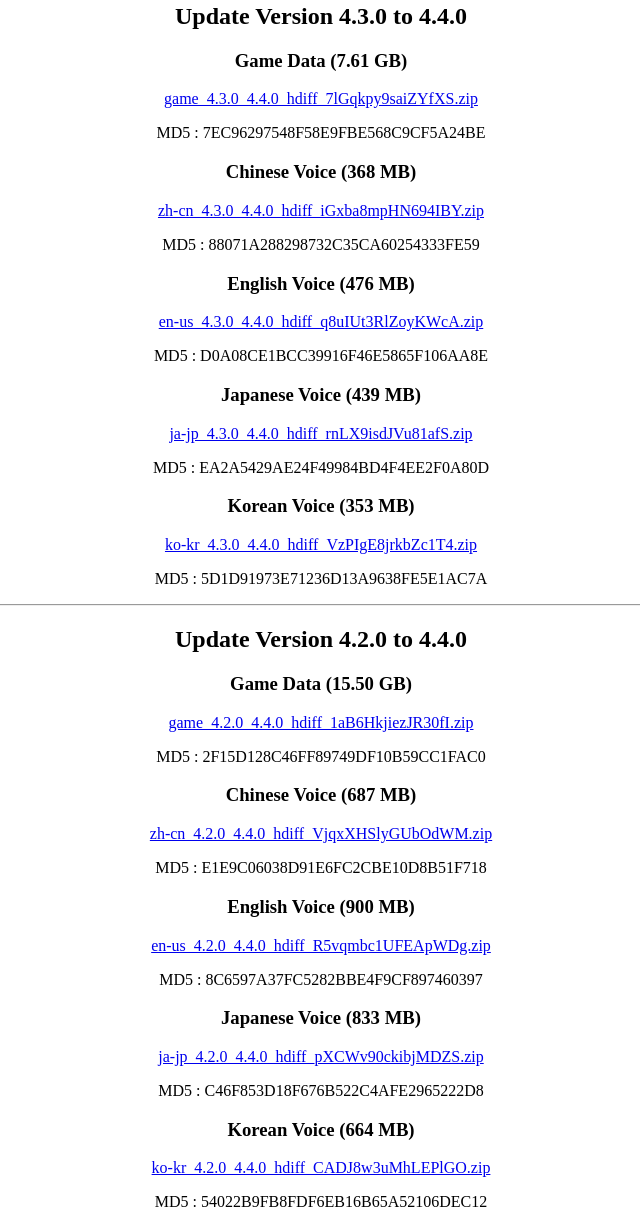
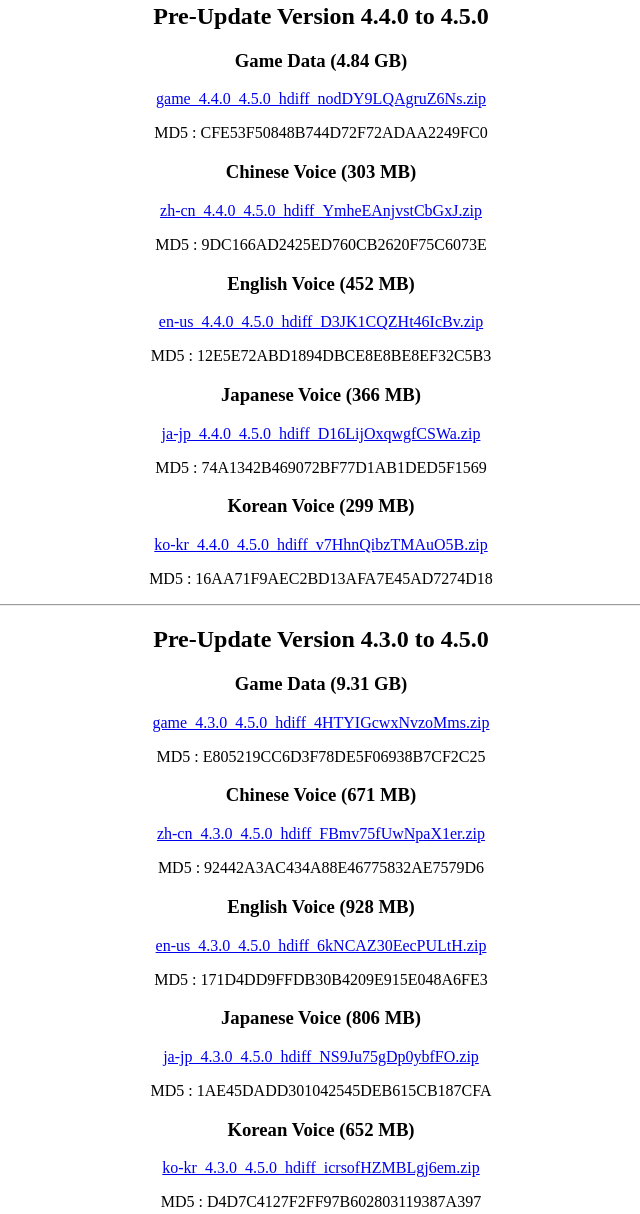
Before and after one commit to DevonTM/genshin-patch-page, a plain HTML site: page index.html in a window 1280 px wide. Shown: the part 99-1313 px from the top of the page, without its empty margins (319-959 px from the left). Drawn offline with Linux system fonts and the light colour scheme.

Commit message:
Pre-Update Version 4.4.0 to 4.5.0

```diff
--- a/index.html
+++ b/index.html
@@ -15,6 +15,50 @@
 <body>
   <div style="text-align: center;">
     <h1>Genshin Impact Patch</h1>
+    <hr>
+    <h2>Pre-Update Version 4.4.0 to 4.5.0</h2>
+    <h3>Game Data (4.84 GB)</h3><a href=
+    "https://autopatchhk.yuanshen.com/client_app/update/hk4e_global/10/game_4.4.0_4.5.0_hdiff_nodDY9LQAgruZ6Ns.zip"
+    download="">game_4.4.0_4.5.0_hdiff_nodDY9LQAgruZ6Ns.zip</a>
+    <p>MD5 : CFE53F50848B744D72F72ADAA2249FC0</p>
+    <h3>Chinese Voice (303 MB)</h3><a href=
+    "https://autopatchhk.yuanshen.com/client_app/update/hk4e_global/10/zh-cn_4.4.0_4.5.0_hdiff_YmheEAnjvstCbGxJ.zip"
+    download="">zh-cn_4.4.0_4.5.0_hdiff_YmheEAnjvstCbGxJ.zip</a>
+    <p>MD5 : 9DC166AD2425ED760CB2620F75C6073E</p>
+    <h3>English Voice (452 MB)</h3><a href=
+    "https://autopatchhk.yuanshen.com/client_app/update/hk4e_global/10/en-us_4.4.0_4.5.0_hdiff_D3JK1CQZHt46IcBv.zip"
+    download="">en-us_4.4.0_4.5.0_hdiff_D3JK1CQZHt46IcBv.zip</a>
+    <p>MD5 : 12E5E72ABD1894DBCE8E8BE8EF32C5B3</p>
+    <h3>Japanese Voice (366 MB)</h3><a href=
+    "https://autopatchhk.yuanshen.com/client_app/update/hk4e_global/10/ja-jp_4.4.0_4.5.0_hdiff_D16LijOxqwgfCSWa.zip"
+    download="">ja-jp_4.4.0_4.5.0_hdiff_D16LijOxqwgfCSWa.zip</a>
+    <p>MD5 : 74A1342B469072BF77D1AB1DED5F1569</p>
+    <h3>Korean Voice (299 MB)</h3><a href=
+    "https://autopatchhk.yuanshen.com/client_app/update/hk4e_global/10/ko-kr_4.4.0_4.5.0_hdiff_v7HhnQibzTMAuO5B.zip"
+    download="">ko-kr_4.4.0_4.5.0_hdiff_v7HhnQibzTMAuO5B.zip</a>
+    <p>MD5 : 16AA71F9AEC2BD13AFA7E45AD7274D18</p>
+    <hr>
+    <h2>Pre-Update Version 4.3.0 to 4.5.0</h2>
+    <h3>Game Data (9.31 GB)</h3><a href=
+    "https://autopatchhk.yuanshen.com/client_app/update/hk4e_global/10/game_4.3.0_4.5.0_hdiff_4HTYIGcwxNvzoMms.zip"
+    download="">game_4.3.0_4.5.0_hdiff_4HTYIGcwxNvzoMms.zip</a>
+    <p>MD5 : E805219CC6D3F78DE5F06938B7CF2C25</p>
+    <h3>Chinese Voice (671 MB)</h3><a href=
+    "https://autopatchhk.yuanshen.com/client_app/update/hk4e_global/10/zh-cn_4.3.0_4.5.0_hdiff_FBmv75fUwNpaX1er.zip"
+    download="">zh-cn_4.3.0_4.5.0_hdiff_FBmv75fUwNpaX1er.zip</a>
+    <p>MD5 : 92442A3AC434A88E46775832AE7579D6</p>
+    <h3>English Voice (928 MB)</h3><a href=
+    "https://autopatchhk.yuanshen.com/client_app/update/hk4e_global/10/en-us_4.3.0_4.5.0_hdiff_6kNCAZ30EecPULtH.zip"
+    download="">en-us_4.3.0_4.5.0_hdiff_6kNCAZ30EecPULtH.zip</a>
+    <p>MD5 : 171D4DD9FFDB30B4209E915E048A6FE3</p>
+    <h3>Japanese Voice (806 MB)</h3><a href=
+    "https://autopatchhk.yuanshen.com/client_app/update/hk4e_global/10/ja-jp_4.3.0_4.5.0_hdiff_NS9Ju75gDp0ybfFO.zip"
+    download="">ja-jp_4.3.0_4.5.0_hdiff_NS9Ju75gDp0ybfFO.zip</a>
+    <p>MD5 : 1AE45DADD301042545DEB615CB187CFA</p>
+    <h3>Korean Voice (652 MB)</h3><a href=
+    "https://autopatchhk.yuanshen.com/client_app/update/hk4e_global/10/ko-kr_4.3.0_4.5.0_hdiff_icrsofHZMBLgj6em.zip"
+    download="">ko-kr_4.3.0_4.5.0_hdiff_icrsofHZMBLgj6em.zip</a>
+    <p>MD5 : D4D7C4127F2FF97B602803119387A397</p>
     <hr>
     <h2>Update Version 4.3.0 to 4.4.0</h2>
     <h3>Game Data (7.61 GB)</h3><a href=
```
